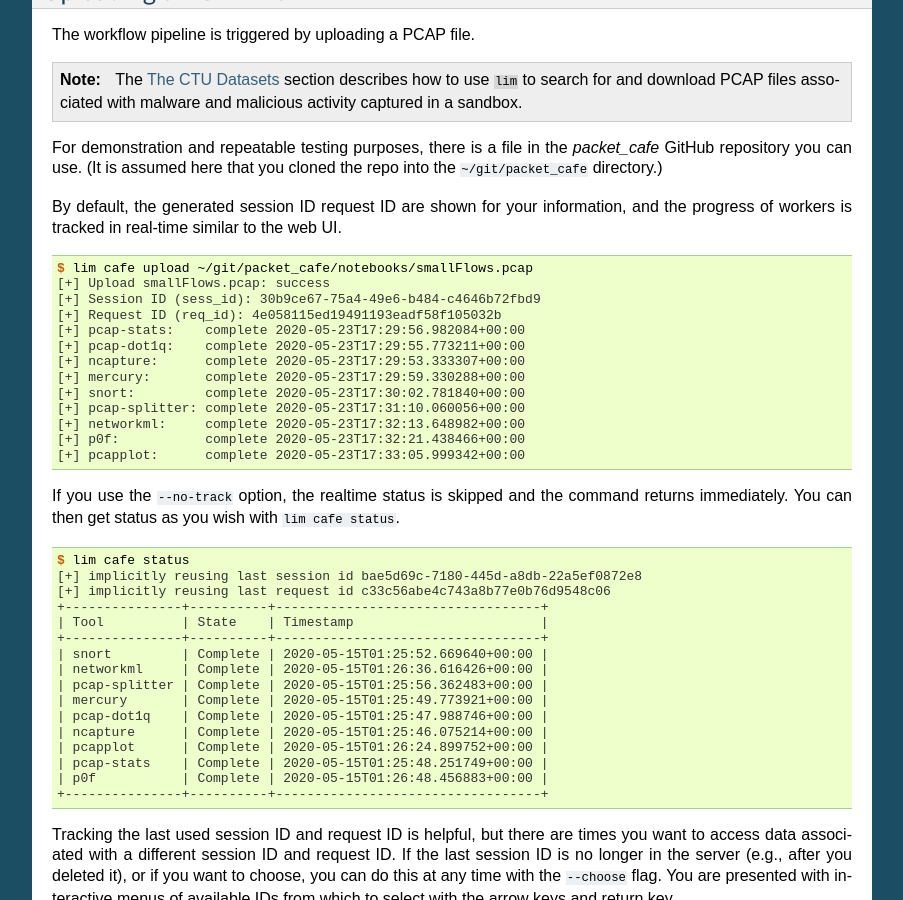
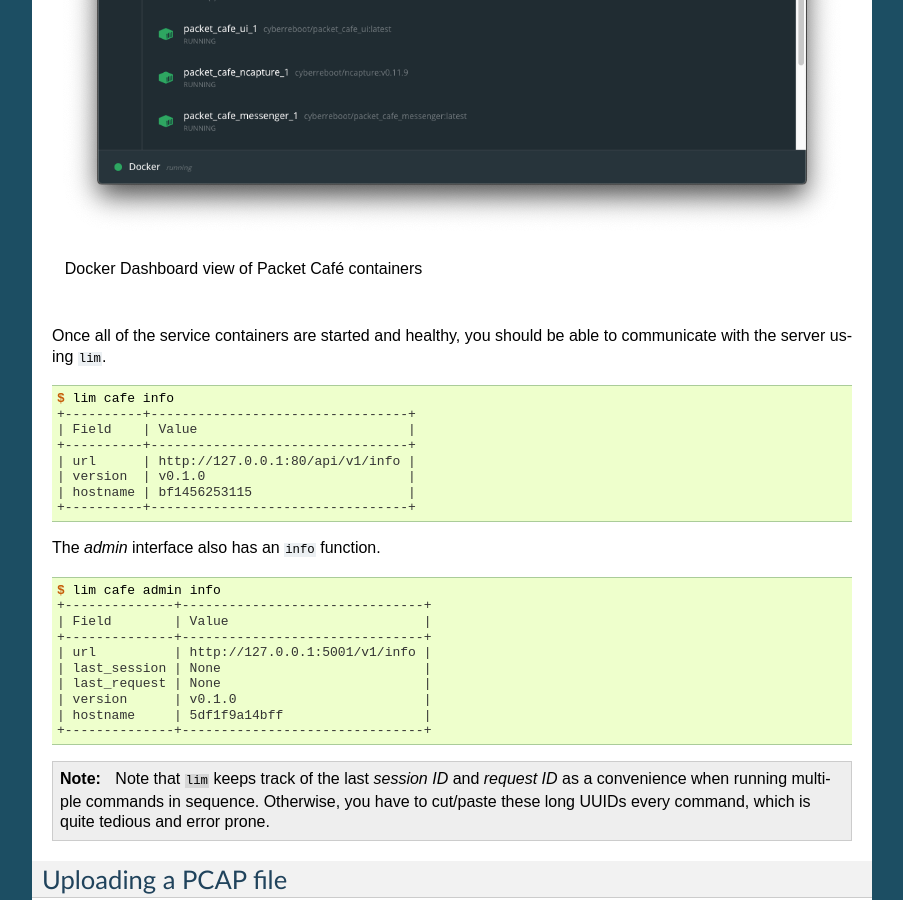
Before and after one commit to davedittrich/lim-cli, a Sphinx documentation site: the page built from docs/packet-cafe.rst, in a window 1280 px wide and 900 px high, scrolled down 1197 px. Shown: the whole window, without its empty margins (198-1101 px from the left). Built offline with Sphinx 7.4.7, drawn with Linux system fonts in a browser that asks for light colours.

Commit message:
Add Docker dashboard packet-cafe image

```diff
--- a/docs/packet-cafe.rst
+++ b/docs/packet-cafe.rst
@@ -43,6 +43,16 @@
    ``$HOME/packet_cafe_data``.
 
 ..
+
+.. figure:: images/docker-dashboard-packet-cafe.png
+   :align: center
+   :alt: Docker Dashboard view of Packet Café containers
+   :width: 835px
+
+   Docker Dashboard view of Packet Café containers
+
+..
+
 
 Once all of the service containers are started and healthy, you should be able
 to communicate with the server using ``lim``.
```
Also changed, not shown: docs/images/docker-dashboard-packet-cafe.png (added).
